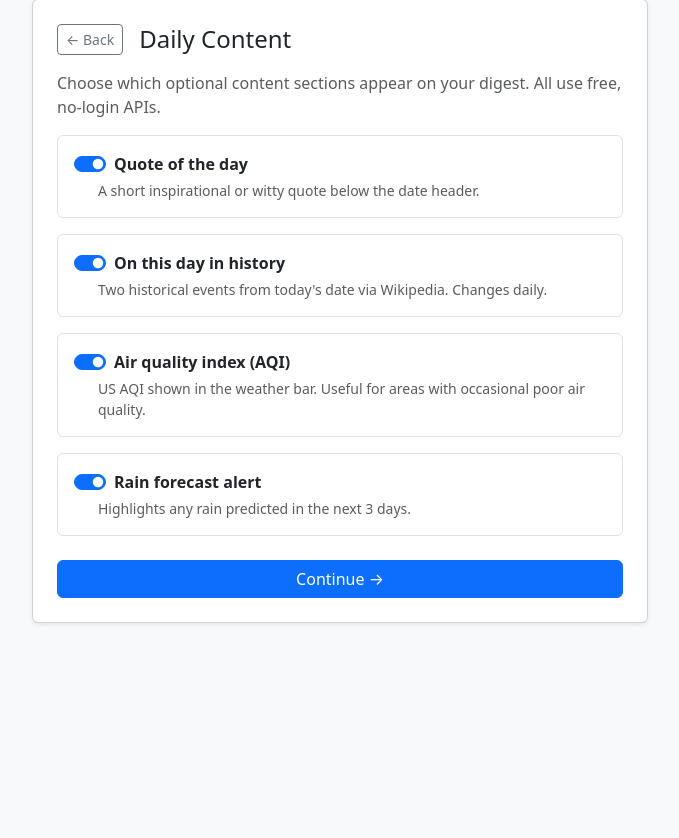
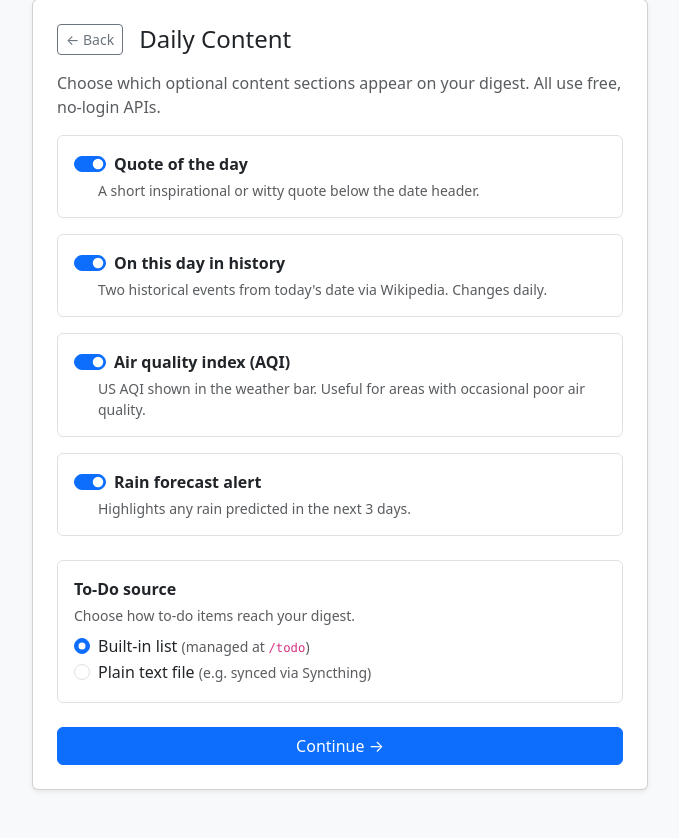
Before and after one commit to cruftbox/firstlight, a Flask app: page /setup/5 in a window 1280 px wide. Shown: the part 175-1013 px from the top of the page, without its empty margins (300-979 px from the left). Before the commit the page ends 799 px from the top, so only its background shows below. Run offline with Flask 3, Linux system fonts and the light colour scheme; data that the repository does not hold is empty; some libraries are stand-ins or nearby versions.

Commit message:
feat: add plain text file as configurable to-do source
Adds a tasks provider that reads the ## Now section from a plain text
file (e.g. synced via Syncthing). Users choose between the existing
built-in JSON list or the file source in setup step 5 and Settings.
Both sources normalize to plain strings for the digest template.

Co-Authored-By: Claude Sonnet 4.6 <noreply@anthropic.com>

```diff
--- a/app/config.py
+++ b/app/config.py
@@ -40,6 +40,7 @@ DEFAULT_CONFIG = {
         "wnba": [], "nwsl": [], "mls": [], "premier_league": [],
     },
     "news": {"max_age_hours": 24, "max_items": 15, "feeds": []},
+    "tasks": {"source": "builtin", "file_path": "/tasks/tasks.txt"},
 }
 
 
--- a/app/routes/main.py
+++ b/app/routes/main.py
@@ -60,6 +60,10 @@ def settings():
         cfg["history"]["enabled"] = request.form.get("history_enabled") == "on"
         cfg["weather"]["show_aqi"] = request.form.get("show_aqi") == "on"
         cfg["weather"]["show_rain_forecast"] = request.form.get("show_rain_forecast") == "on"
+        cfg["tasks"]["source"] = request.form.get("tasks_source", "builtin")
+        tasks_file_path = request.form.get("tasks_file_path", "").strip()
+        if tasks_file_path:
+            cfg["tasks"]["file_path"] = tasks_file_path
         cfg["archive"]["enabled"] = request.form.get("archive_enabled") == "on"
         cfg["archive"]["retention_days"] = int(request.form.get("retention_days", 30))
         cfg["email"]["enabled"] = request.form.get("email_enabled") == "on"
--- a/app/routes/setup.py
+++ b/app/routes/setup.py
@@ -101,6 +101,10 @@ def step5():
         cfg["history"]["enabled"] = request.form.get("history_enabled") == "on"
         cfg["weather"]["show_aqi"] = request.form.get("show_aqi") == "on"
         cfg["weather"]["show_rain_forecast"] = request.form.get("show_rain_forecast") == "on"
+        cfg["tasks"]["source"] = request.form.get("tasks_source", "builtin")
+        file_path = request.form.get("tasks_file_path", "").strip()
+        if file_path:
+            cfg["tasks"]["file_path"] = file_path
         save_config(cfg)
         return redirect(url_for("setup.step6"))
     preview_quote = None
--- a/app/templates/digest.html
+++ b/app/templates/digest.html
@@ -68,14 +68,14 @@
       {% endif %}
     </section>
 
+    {% if todos %}
     <section class="todo-section">
       <h2>TO-DO</h2>
       {% for item in todos %}
-      <div class="todo-item">☐ {{ item.text }}</div>
-      {% else %}
-      <div class="empty">Nothing on the list</div>
+      <div class="todo-item">☐ {{ item }}</div>
       {% endfor %}
     </section>
+    {% endif %}
   </div>
 
   {% if sports %}
--- a/app/templates/setup/step5_quote.html
+++ b/app/templates/setup/step5_quote.html
@@ -47,6 +47,37 @@
     <div class="text-muted small ms-4">Highlights any rain predicted in the next 3 days.</div>
   </div>
 
+  <div class="border rounded p-3 mb-4">
+    <label class="fw-semibold d-block mb-1">To-Do source</label>
+    <div class="text-muted small mb-2">Choose how to-do items reach your digest.</div>
+    <div class="form-check">
+      <input class="form-check-input" type="radio" name="tasks_source" id="sourceBuiltin"
+             value="builtin" {% if config.tasks.source != 'file' %}checked{% endif %}>
+      <label class="form-check-label" for="sourceBuiltin">Built-in list <span class="text-muted small">(managed at <code>/todo</code>)</span></label>
+    </div>
+    <div class="form-check">
+      <input class="form-check-input" type="radio" name="tasks_source" id="sourceFile"
+             value="file" {% if config.tasks.source == 'file' %}checked{% endif %}>
+      <label class="form-check-label" for="sourceFile">Plain text file <span class="text-muted small">(e.g. synced via Syncthing)</span></label>
+    </div>
+    <div id="filePathRow" class="mt-2 ms-4" {% if config.tasks.source != 'file' %}style="display:none"{% endif %}>
+      <label class="form-label small mb-1">File path inside the container</label>
+      <input type="text" name="tasks_file_path" class="form-control form-control-sm"
+             value="{{ config.tasks.file_path }}" placeholder="/tasks/tasks.txt">
+      <div class="form-text">Mount the host folder in <code>docker-compose.yml</code> as a read-only volume.</div>
+    </div>
+  </div>
+
   <button type="submit" class="btn btn-primary w-100">Continue →</button>
 </form>
 {% endblock %}
+{% block scripts %}
+<script>
+  document.querySelectorAll('input[name="tasks_source"]').forEach(function(radio) {
+    radio.addEventListener('change', function() {
+      document.getElementById('filePathRow').style.display =
+        this.value === 'file' ? '' : 'none';
+    });
+  });
+</script>
+{% endblock %}
--- a/docker-compose.yml
+++ b/docker-compose.yml
@@ -6,6 +6,7 @@ services:
       - "5000:5000"
     volumes:
       - ./config:/app/config
+      - /share/apps/tasks:/tasks:ro
     restart: unless-stopped
     environment:
       - FLASK_ENV=production
```
Also changed, not shown: app/print/pipeline.py (+8 -3 lines), app/providers/tasks.py (added, +29 -0 lines), app/templates/settings.html (+33 -0 lines), tests/test_tasks.py (added, +57 -0 lines).
